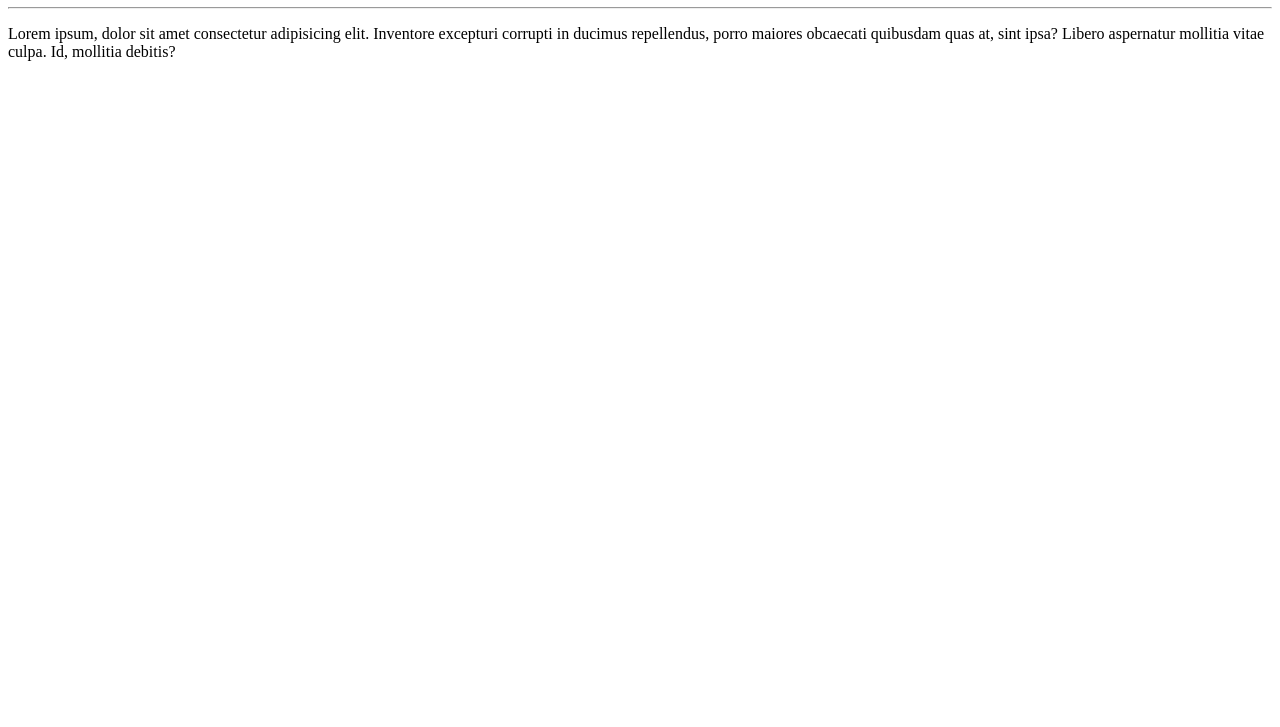
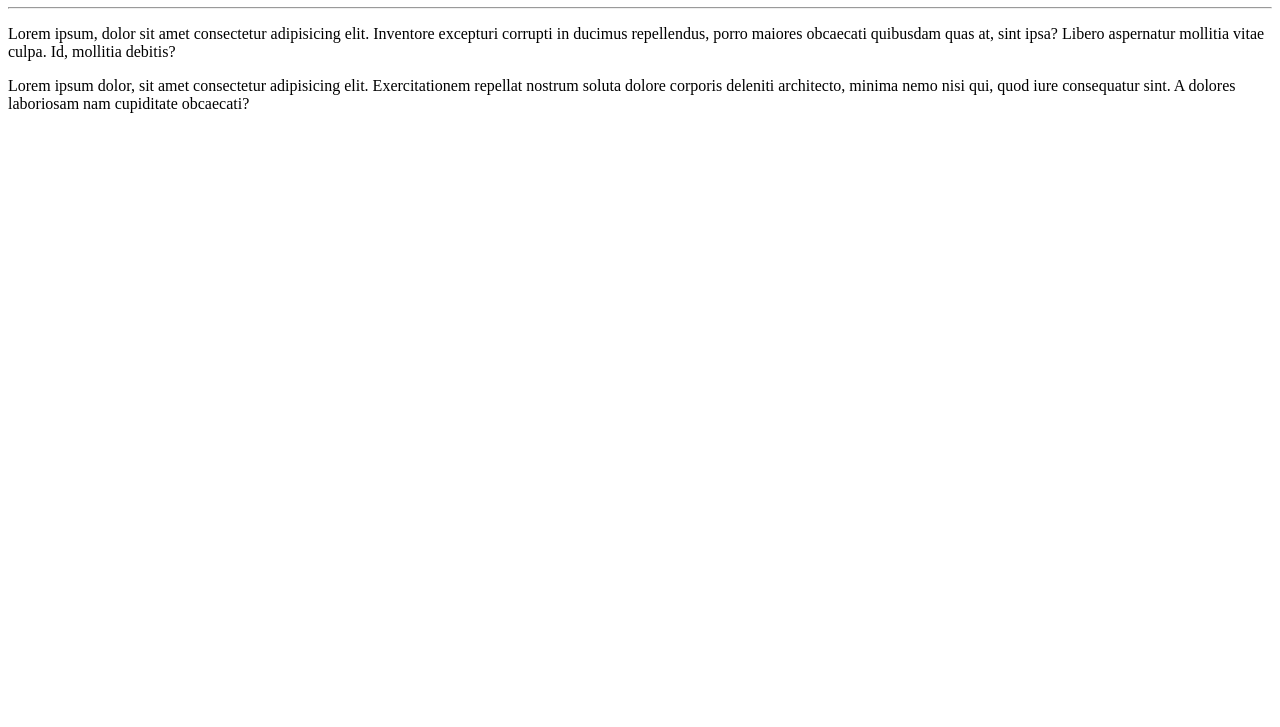
Before and after one commit to crccarlos29/ol--mundo-, a plain HTML site: page site-exemplo/index.html in a window 1280 px wide. Shown: the part 73-800 px from the top of the page. Drawn offline with Linux system fonts and the light colour scheme.

Commit message:
adicionei um paragrafo

```diff
--- a/site-exemplo/index.html
+++ b/site-exemplo/index.html
@@ -10,5 +10,7 @@
     <h1>olá mundo</h1>
     <hr>
     <p>Lorem ipsum, dolor sit amet consectetur adipisicing elit. Inventore excepturi corrupti in ducimus repellendus, porro maiores obcaecati quibusdam quas at, sint ipsa? Libero aspernatur mollitia vitae culpa. Id, mollitia debitis?</p>
+
+    <p>Lorem ipsum dolor, sit amet consectetur adipisicing elit. Exercitationem repellat nostrum soluta dolore corporis deleniti architecto, minima nemo nisi qui, quod iure consequatur sint. A dolores laboriosam nam cupiditate obcaecati?</p>
 </body>
 </html>
```
